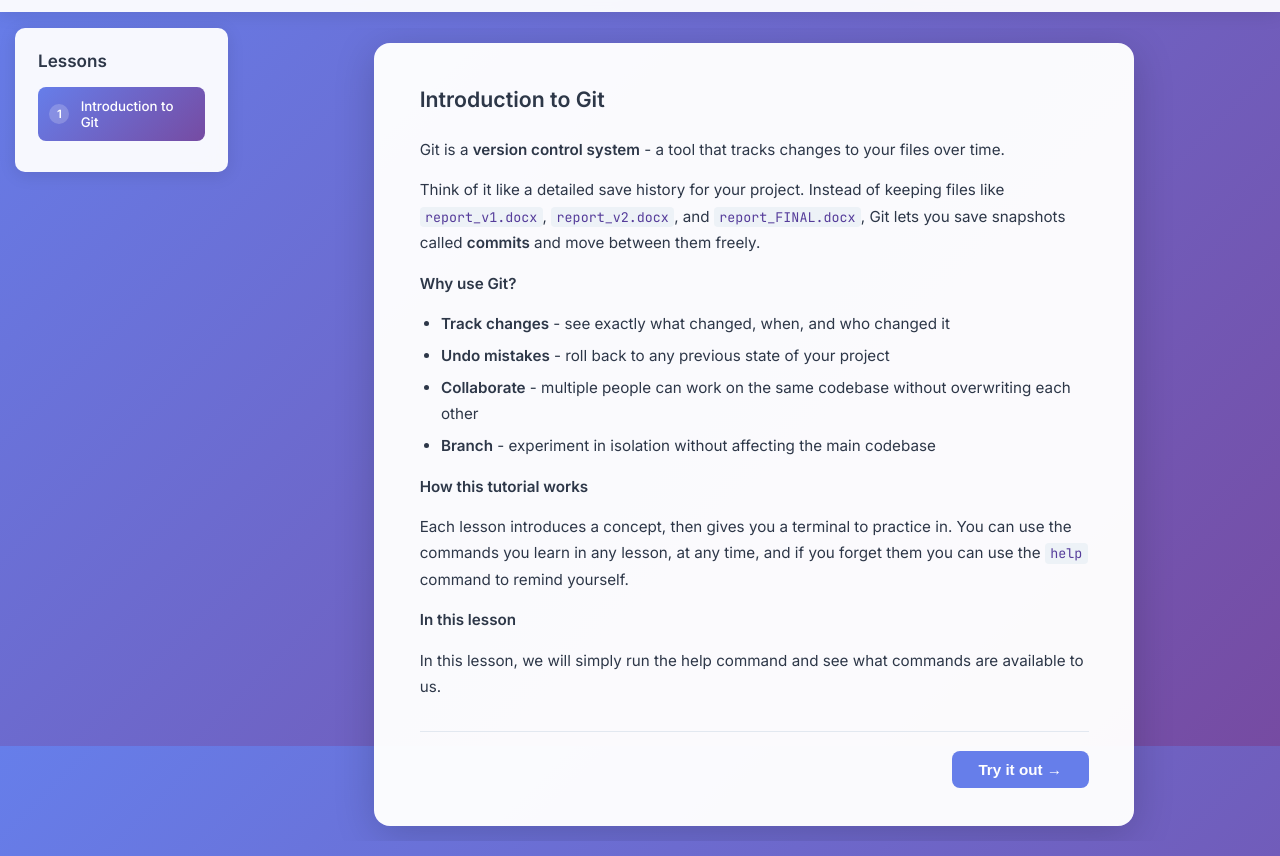
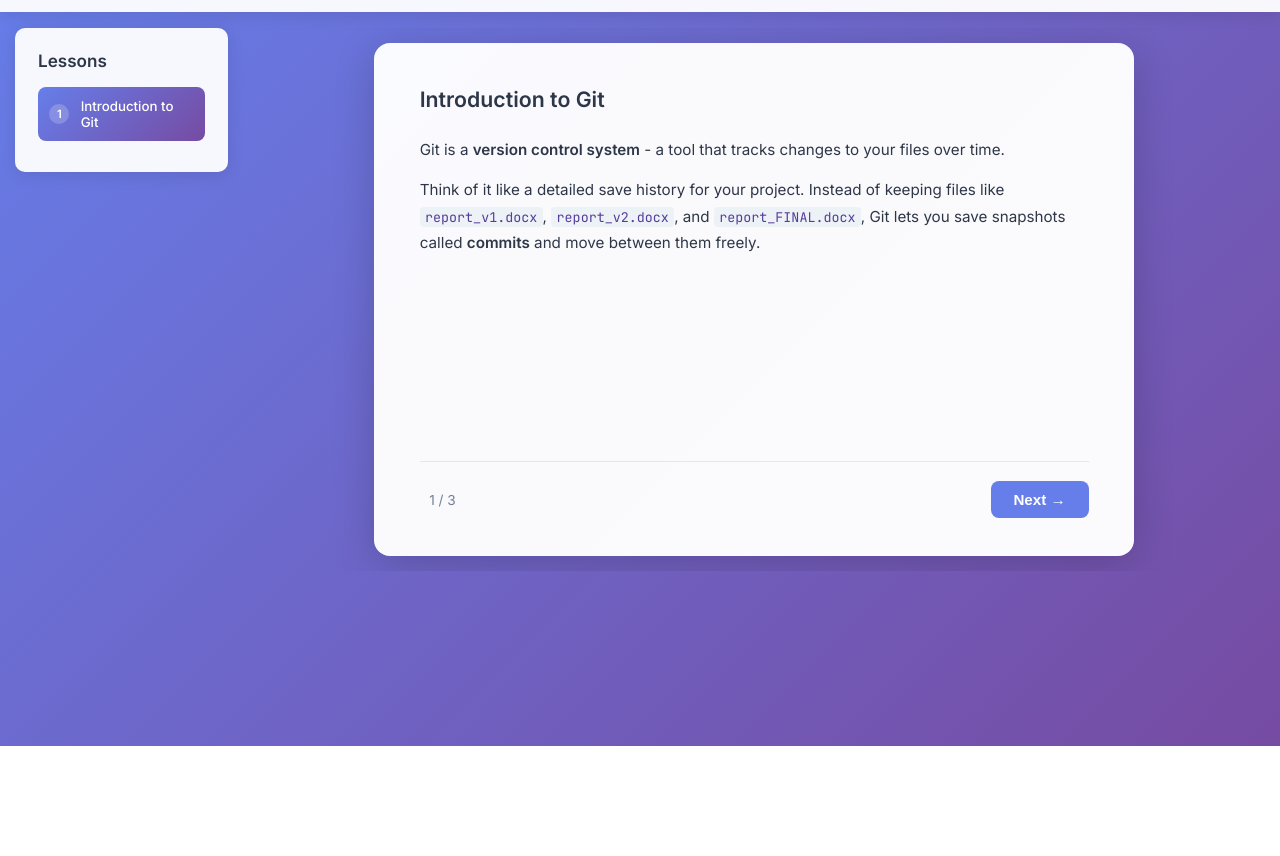
Before and after one commit to AyaPK/interactive-git-tutorial, a website built with Vite: page index.html in a window 1280 px wide. Shown: the part 54-910 px from the top of the page. After the commit the page ends 800 px from the top, so only its background shows below. Built offline with nearby package versions, Linux system fonts and the light colour scheme.

Commit message:
Add lesson pagination

```diff
--- a/index.html
+++ b/index.html
@@ -45,19 +45,7 @@
                             <span class="lesson-number">5</span>
                             <span class="lesson-title">git push & git pull</span>
                         </li>
-                        <li class="lesson-item tutorial-hidden" data-lesson="6">
-                            <span class="lesson-number">6</span>
-                            <span class="lesson-title">Branching Basics</span>
-                        </li>
-                        <li class="lesson-item tutorial-hidden" data-lesson="7">
-                            <span class="lesson-number">7</span>
-                            <span class="lesson-title">Merging</span>
-                        </li>
-                        <li class="lesson-item tutorial-hidden" data-lesson="8">
-                            <span class="lesson-number">8</span>
-                            <span class="lesson-title">Git Rebase</span>
-                        </li>
-                        <li class="lesson-item tutorial-hidden" data-lesson="9">
+                        <li class="lesson-item tutorial-hidden" data-lesson="6" id="lesson6">
                             <span class="lesson-number">9</span>
                             <span class="lesson-title">Local vs Remote</span>
                         </li>
@@ -69,6 +57,9 @@
                 <div class="theory-body">
                     <div class="theory-content" id="theoryContent"></div>
                     <div class="theory-actions">
+                        <button class="secondary-btn theory-nav-btn tutorial-hidden" id="prevPageBtn" type="button">← Back</button>
+                        <span class="theory-page-indicator tutorial-hidden" id="theoryPageIndicator"></span>
+                        <button class="primary-btn theory-nav-btn tutorial-hidden" id="nextPageBtn" type="button">Next →</button>
                         <button class="primary-btn theory-try-btn" id="tryItOutBtn" type="button">Try it out →</button>
                     </div>
                 </div>
--- a/public/lessons/3.md
+++ b/public/lessons/3.md
@@ -5,7 +5,9 @@ title: git add
 ### Theory
 
 In the last lesson you saw that `README.md` and `app.js` are **untracked**. Git knows they exist, but it is not saving any changes to them. Before you can save a file, you need to tell git you want to include it. That is what `git add` does.
+===
 
+** `git add` **
 `git add` moves a file into the **staging area**. Think of the staging area as a box you are packing before sending a parcel. You choose exactly what goes in the box, then when you are happy you seal and send it with `git commit`.
 
 **`git add <file>`**
--- a/src/GitTutorial.js
+++ b/src/GitTutorial.js
@@ -329,6 +329,27 @@ export class GitTutorial {
       });
     }
 
+    const prevPageBtn = document.getElementById("prevPageBtn");
+    const nextPageBtn = document.getElementById("nextPageBtn");
+
+    if (prevPageBtn) {
+      prevPageBtn.addEventListener("click", () => {
+        if (this._theoryPageIndex > 0) {
+          this._theoryPageIndex--;
+          this._renderTheoryPage(this.getLesson(this.currentLesson));
+        }
+      });
+    }
+
+    if (nextPageBtn) {
+      nextPageBtn.addEventListener("click", () => {
+        if (this._theoryPages && this._theoryPageIndex < this._theoryPages.length - 1) {
+          this._theoryPageIndex++;
+          this._renderTheoryPage(this.getLesson(this.currentLesson));
+        }
+      });
+    }
+
     if (viewTheoryBtn) {
       viewTheoryBtn.addEventListener("click", () => {
         const lesson = this.getLesson(this.currentLesson);
@@ -640,18 +661,75 @@ export class GitTutorial {
     }
   }
 
-  showTheoryScreen(lesson) {
+  showTheoryScreen(lesson, pageIndex = 0) {
     const theoryScreen = document.getElementById("theoryScreen");
     const tutorialArea = document.querySelector(".tutorial-area");
     const theoryContent = document.getElementById("theoryContent");
 
-    if (theoryContent) {
-      const lessonTitle = `<h2 style="margin-bottom:1.25rem;font-size:1.4rem;color:#2d3748;">${lesson.title}</h2>`;
-      theoryContent.innerHTML = lessonTitle + lesson.theoryHtml;
-    }
+    const pages = lesson.theoryHtml
+      .split('<hr class="theory-page-break">')
+      .map((p) => p.trim())
+      .filter(Boolean);
+    this._theoryPages = pages.length > 0 ? pages : [lesson.theoryHtml];
+    this._theoryPageIndex = Math.max(0, Math.min(pageIndex, this._theoryPages.length - 1));
+
+    this._renderTheoryPage(lesson);
+
     if (tutorialArea) tutorialArea.classList.add("tutorial-hidden");
     if (theoryScreen) theoryScreen.classList.remove("tutorial-hidden");
     updateLessonNav(this.currentLesson, this.completedLessons);
+  }
+
+  _renderTheoryPage(lesson) {
+    const theoryContent = document.getElementById("theoryContent");
+    const tryItOutBtn = document.getElementById("tryItOutBtn");
+    const prevPageBtn = document.getElementById("prevPageBtn");
+    const nextPageBtn = document.getElementById("nextPageBtn");
+    const pageIndicator = document.getElementById("theoryPageIndicator");
+
+    const pages = this._theoryPages;
+    const idx = this._theoryPageIndex;
+    const isLast = idx === pages.length - 1;
+    const isFirst = idx === 0;
+    const multiPage = pages.length > 1;
+
+    if (theoryContent) {
+      const lessonTitle = `<h2 style="margin-bottom:1.25rem;font-size:1.4rem;color:#2d3748;">${lesson.title}</h2>`;
+      theoryContent.innerHTML = lessonTitle + pages[idx];
+    }
+
+    if (tryItOutBtn) {
+      if (isLast) {
+        tryItOutBtn.classList.remove("tutorial-hidden");
+      } else {
+        tryItOutBtn.classList.add("tutorial-hidden");
+      }
+    }
+
+    if (prevPageBtn) {
+      if (multiPage && !isFirst) {
+        prevPageBtn.classList.remove("tutorial-hidden");
+      } else {
+        prevPageBtn.classList.add("tutorial-hidden");
+      }
+    }
+
+    if (nextPageBtn) {
+      if (multiPage && !isLast) {
+        nextPageBtn.classList.remove("tutorial-hidden");
+      } else {
+        nextPageBtn.classList.add("tutorial-hidden");
+      }
+    }
+
+    if (pageIndicator) {
+      if (multiPage) {
+        pageIndicator.textContent = `${idx + 1} / ${pages.length}`;
+        pageIndicator.classList.remove("tutorial-hidden");
+      } else {
+        pageIndicator.classList.add("tutorial-hidden");
+      }
+    }
   }
 
   startInteractiveLesson() {
--- a/src/lessonsLoader.js
+++ b/src/lessonsLoader.js
@@ -71,7 +71,11 @@ function mdToHtml(md) {
       out.push(`<li>${renderInline(li[1].trim())}</li>`);
       continue;
     }
-    if (/^\s*$/.test(line)) {
+    if (/^===\s*$/.test(line)) {
+      flushP();
+      closeUl();
+      out.push('<hr class="theory-page-break">');
+    } else if (/^\s*$/.test(line)) {
       flushP();
       closeUl();
     } else {
--- a/styles.css
+++ b/styles.css
@@ -1380,6 +1380,7 @@ body {
     font-size: 1rem;
     line-height: 1.75;
     color: var(--text-primary);
+    min-height: 350px;
 }
 
 .theory-content h3 {
@@ -1421,7 +1422,8 @@ body {
 
 .theory-actions {
     display: flex;
-    justify-content: flex-end;
+    justify-content: space-between;
+    align-items: center;
     margin-top: 2rem;
     padding-top: 1.25rem;
     border-top: 1px solid var(--theory-border);
@@ -1430,6 +1432,18 @@ body {
 .theory-try-btn {
     font-size: 1rem;
     padding: 0.65rem 1.75rem;
+}
+
+.theory-nav-btn {
+    font-size: 1rem;
+    padding: 0.65rem 1.5rem;
+}
+
+.theory-page-indicator {
+    font-size: 0.9rem;
+    color: var(--text-muted);
+    min-width: 3rem;
+    text-align: center;
 }
 
 /* ── Dark mode toggle ──────────────────────────────────────────────────────── */
```
Also changed, not shown: public/lessons/1.md (+2 -2 lines), public/lessons/2.md (+1 -1 lines), public/lessons/4.md (+2 -2 lines), public/lessons/5.md (+2 -2 lines).
